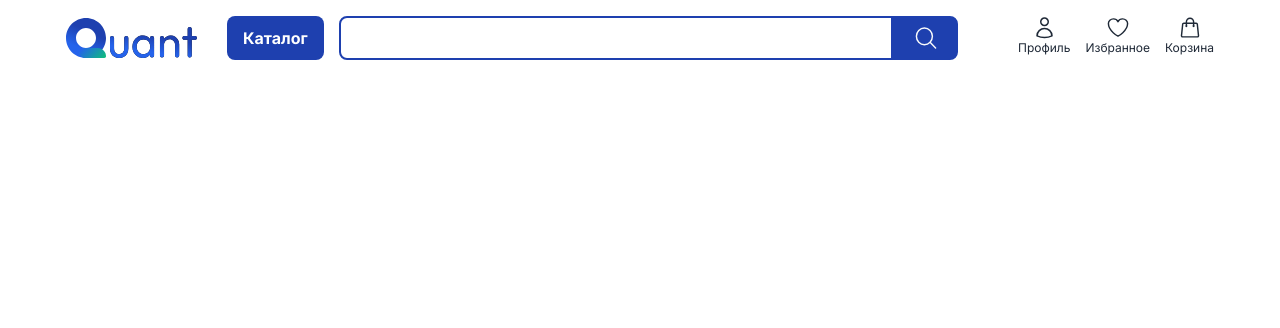
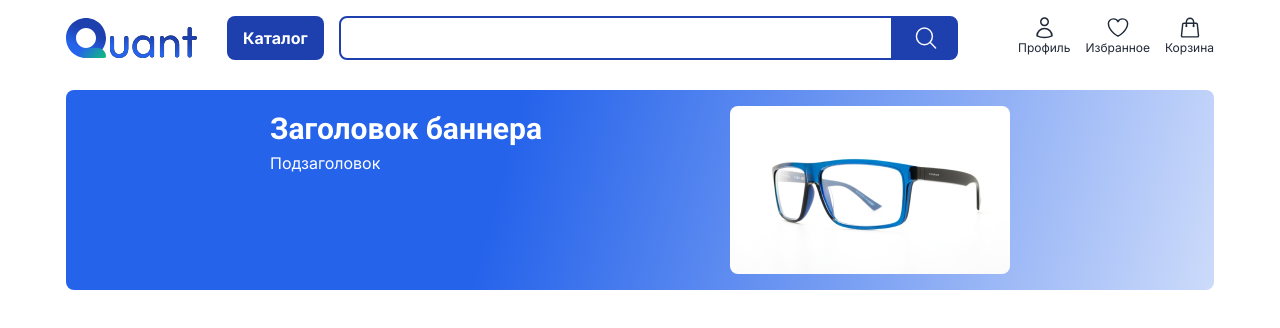
Before and after one commit to Bormxx/ecommerce, a Next.js app: page / in a window 1280 px wide. Shown: the top 328 px of the page. Built offline with nearby package versions, Linux system fonts and the light colour scheme.

Commit message:
Banner готов

```diff
--- a/src/components/Banner/Banner.tsx
+++ b/src/components/Banner/Banner.tsx
@@ -1,6 +1,29 @@
+import Image from "next/image";
+import product from "../../images/Product.jpg";
+import { inter, roboto } from "@/app/fonts";
+
 export default function Banner() {
   return (
-    <div className="">
+    <div className="min-h-[120px] px-5 mt-[12px] flex rounded-[8px] bg-[linear-gradient(105.02deg,_#2563EB_38.18%,_#FFFFFF_118.65%)] py-2 sm:mt-[30px] sm:justify-evenly sm:p-[16px]">
+      <div className="text-[white]">
+        <h1
+          className={`${roboto.className} text-[20px] font-bold sm:text-[30px]`}
+        >
+          Заголовок баннера
+        </h1>
+        <h2
+          className={`${inter.className} font-notmal text-[14px] sm:text-[16px]`}
+        >
+          Подзаголовок
+        </h2>
+      </div>
+      <Image
+        src={product}
+        width={280}
+        height={168}
+        alt="product"
+        className="hidden rounded-[8px] md:block"
+      />
     </div>
   );
 }
```
Also changed, not shown: src/images/Product.jpg (added).
